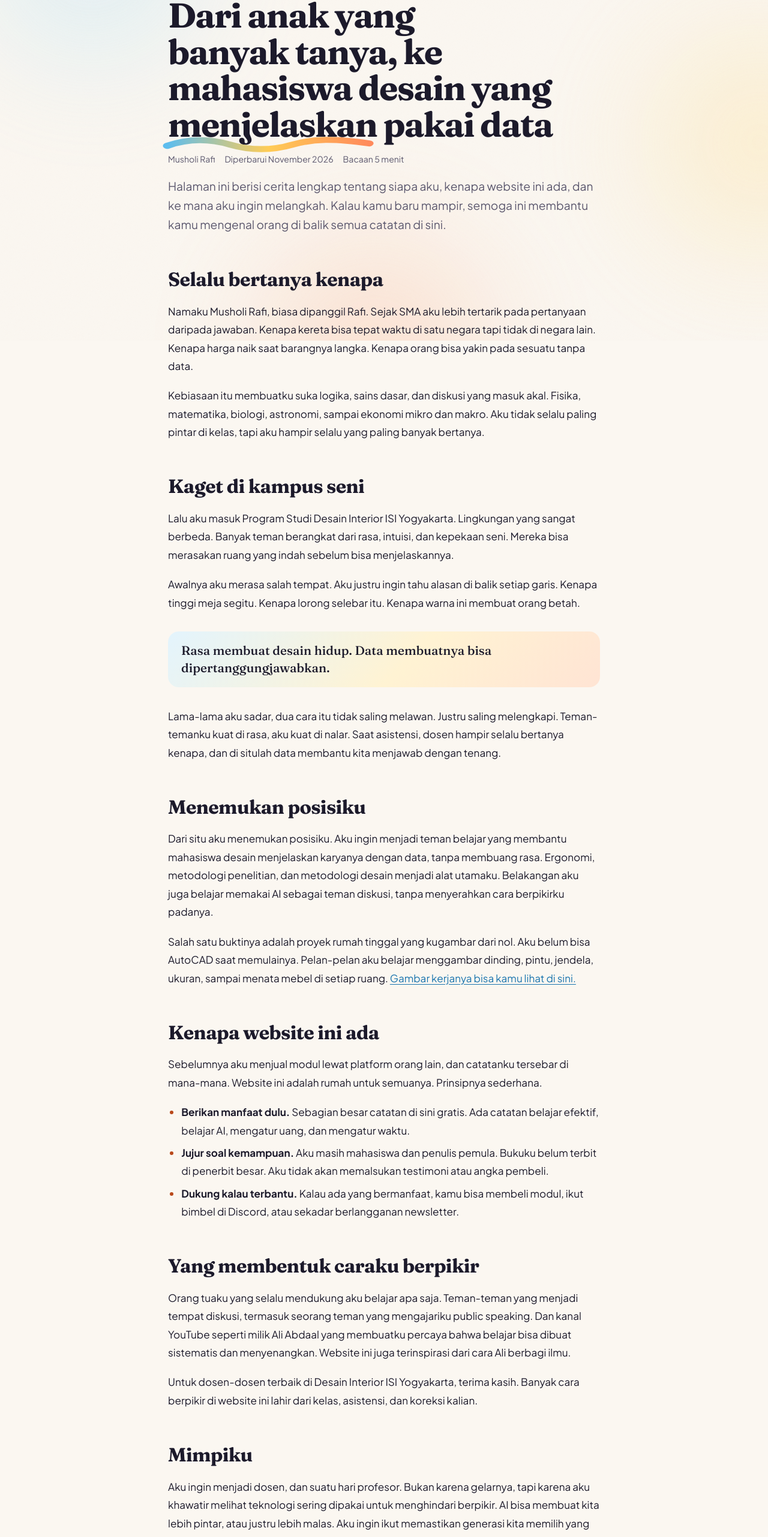
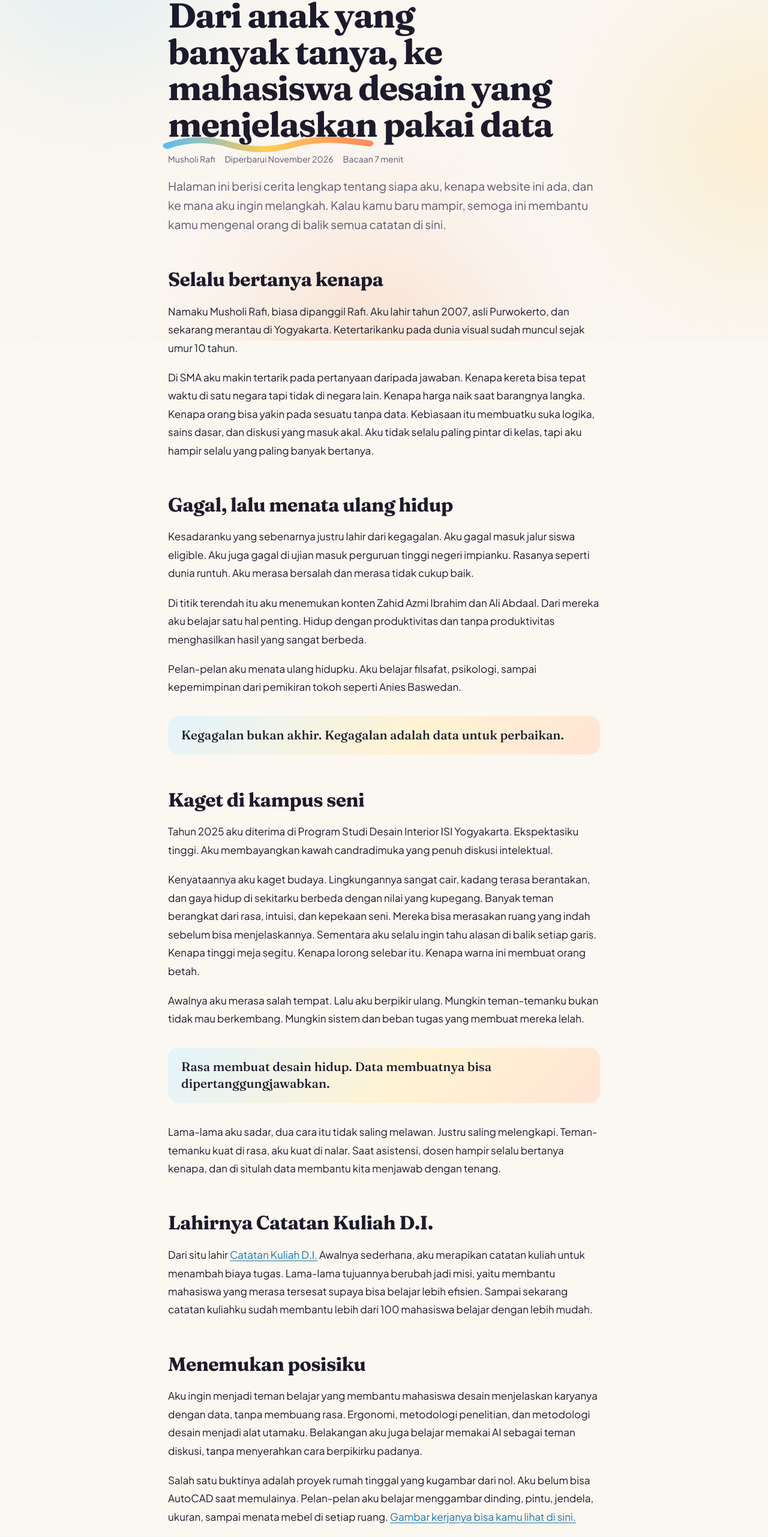
Before and after one commit to Raficrafty/musholirafi-web, a plain HTML site: page cerita.html in a window 1280 px wide. Shown: the part 232-2795 px from the top of the page at 60% size. Drawn offline with Linux system fonts and the light colour scheme; animation ran at ten frames a second; a web font is replaced by a local one.

Commit message:
Add files via upload

```diff
--- a/cerita.html
+++ b/cerita.html
@@ -4,7 +4,7 @@
 <meta charset="utf-8">
 <meta name="viewport" content="width=device-width, initial-scale=1, viewport-fit=cover">
 <title>Cerita Musholi Rafi | Dari banyak tanya ke desain berbasis data</title>
-<meta name="description" content="Cerita lengkap Musholi Rafi, mahasiswa Desain Interior ISI Yogyakarta. Dari anak yang selalu bertanya kenapa, menemukan posisi di antara rasa dan data, sampai mimpi menjadi dosen.">
+<meta name="description" content="Cerita lengkap Musholi Rafi, mahasiswa Desain Interior ISI Yogyakarta asal Purwokerto. Dari gagal masuk PTN impian, kaget budaya di kampus seni, mendirikan Catatan Kuliah D.I., sampai mimpi menjadi dosen.">
 <meta name="author" content="Musholi Rafi">
 <link rel="canonical" href="https://musholirafi.netlify.app/cerita.html">
 <meta name="theme-color" content="#FBF7F1" media="(prefers-color-scheme: light)">
@@ -16,7 +16,7 @@
 <meta property="og:locale" content="id_ID">
 <meta property="og:site_name" content="Musholi Rafi">
 <meta property="og:title" content="Cerita Musholi Rafi | Dari banyak tanya ke desain berbasis data">
-<meta property="og:description" content="Dari anak yang selalu bertanya kenapa, menemukan posisi di antara rasa dan data, sampai mimpi menjadi dosen.">
+<meta property="og:description" content="Dari gagal masuk PTN impian, kaget budaya di kampus seni, mendirikan Catatan Kuliah D.I., sampai mimpi menjadi dosen.">
 <meta property="og:url" content="https://musholirafi.netlify.app/cerita.html">
 <meta property="og:image" content="https://musholirafi.netlify.app/assets/img/og-image.png">
 <meta name="twitter:card" content="summary_large_image">
@@ -89,22 +89,32 @@
     <div class="wrap article">
       <nav class="crumbs" aria-label="Lokasi halaman"><a href="./">Beranda</a><span aria-hidden="true">/</span><span>Cerita lengkap</span></nav>
       <h1 data-reveal>Dari anak yang banyak tanya, ke mahasiswa desain yang <span class="squig">menjelaskan<svg viewBox="0 0 120 12" preserveAspectRatio="none" aria-hidden="true"><path d="M2 8C14 2 26 2 38 7S62 12 74 7 98 2 118 6"/></svg></span> pakai data</h1>
-      <div class="meta"><span>Musholi Rafi</span><span>Diperbarui <span data-updated>November 2026</span></span><span>Bacaan 5 menit</span></div>
+      <div class="meta"><span>Musholi Rafi</span><span>Diperbarui <span data-updated>November 2026</span></span><span>Bacaan 7 menit</span></div>
       <p class="lead" data-reveal>Halaman ini berisi cerita lengkap tentang siapa aku, kenapa website ini ada, dan ke mana aku ingin melangkah. Kalau kamu baru mampir, semoga ini membantu kamu mengenal orang di balik semua catatan di sini.</p>
 
       <div class="prose">
         <h2 data-reveal>Selalu bertanya kenapa</h2>
-        <p>Namaku Musholi Rafi, biasa dipanggil Rafi. Sejak SMA aku lebih tertarik pada pertanyaan daripada jawaban. Kenapa kereta bisa tepat waktu di satu negara tapi tidak di negara lain. Kenapa harga naik saat barangnya langka. Kenapa orang bisa yakin pada sesuatu tanpa data.</p>
-        <p>Kebiasaan itu membuatku suka logika, sains dasar, dan diskusi yang masuk akal. Fisika, matematika, biologi, astronomi, sampai ekonomi mikro dan makro. Aku tidak selalu paling pintar di kelas, tapi aku hampir selalu yang paling banyak bertanya.</p>
+        <p>Namaku Musholi Rafi, biasa dipanggil Rafi. Aku lahir tahun 2007, asli Purwokerto, dan sekarang merantau di Yogyakarta. Ketertarikanku pada dunia visual sudah muncul sejak umur 10 tahun.</p>
+        <p>Di SMA aku makin tertarik pada pertanyaan daripada jawaban. Kenapa kereta bisa tepat waktu di satu negara tapi tidak di negara lain. Kenapa harga naik saat barangnya langka. Kenapa orang bisa yakin pada sesuatu tanpa data. Kebiasaan itu membuatku suka logika, sains dasar, dan diskusi yang masuk akal. Aku tidak selalu paling pintar di kelas, tapi aku hampir selalu yang paling banyak bertanya.</p>
+
+        <h2 data-reveal>Gagal, lalu menata ulang hidup</h2>
+        <p>Kesadaranku yang sebenarnya justru lahir dari kegagalan. Aku gagal masuk jalur siswa eligible. Aku juga gagal di ujian masuk perguruan tinggi negeri impianku. Rasanya seperti dunia runtuh. Aku merasa bersalah dan merasa tidak cukup baik.</p>
+        <p>Di titik terendah itu aku menemukan konten Zahid Azmi Ibrahim dan Ali Abdaal. Dari mereka aku belajar satu hal penting. Hidup dengan produktivitas dan tanpa produktivitas menghasilkan hasil yang sangat berbeda.</p>
+        <p>Pelan-pelan aku menata ulang hidupku. Aku belajar filsafat, psikologi, sampai kepemimpinan dari pemikiran tokoh seperti Anies Baswedan.</p>
+        <blockquote>Kegagalan bukan akhir. Kegagalan adalah data untuk perbaikan.</blockquote>
 
         <h2 data-reveal>Kaget di kampus seni</h2>
-        <p>Lalu aku masuk Program Studi Desain Interior ISI Yogyakarta. Lingkungan yang sangat berbeda. Banyak teman berangkat dari rasa, intuisi, dan kepekaan seni. Mereka bisa merasakan ruang yang indah sebelum bisa menjelaskannya.</p>
-        <p>Awalnya aku merasa salah tempat. Aku justru ingin tahu alasan di balik setiap garis. Kenapa tinggi meja segitu. Kenapa lorong selebar itu. Kenapa warna ini membuat orang betah.</p>
+        <p>Tahun 2025 aku diterima di Program Studi Desain Interior ISI Yogyakarta. Ekspektasiku tinggi. Aku membayangkan kawah candradimuka yang penuh diskusi intelektual.</p>
+        <p>Kenyataannya aku kaget budaya. Lingkungannya sangat cair, kadang terasa berantakan, dan gaya hidup di sekitarku berbeda dengan nilai yang kupegang. Banyak teman berangkat dari rasa, intuisi, dan kepekaan seni. Mereka bisa merasakan ruang yang indah sebelum bisa menjelaskannya. Sementara aku selalu ingin tahu alasan di balik setiap garis. Kenapa tinggi meja segitu. Kenapa lorong selebar itu. Kenapa warna ini membuat orang betah.</p>
+        <p>Awalnya aku merasa salah tempat. Lalu aku berpikir ulang. Mungkin teman-temanku bukan tidak mau berkembang. Mungkin sistem dan beban tugas yang membuat mereka lelah.</p>
         <blockquote>Rasa membuat desain hidup. Data membuatnya bisa dipertanggungjawabkan.</blockquote>
         <p>Lama-lama aku sadar, dua cara itu tidak saling melawan. Justru saling melengkapi. Teman-temanku kuat di rasa, aku kuat di nalar. Saat asistensi, dosen hampir selalu bertanya kenapa, dan di situlah data membantu kita menjawab dengan tenang.</p>
 
+        <h2 data-reveal>Lahirnya Catatan Kuliah D.I.</h2>
+        <p>Dari situ lahir <a href="./#toko">Catatan Kuliah D.I.</a> Awalnya sederhana, aku merapikan catatan kuliah untuk menambah biaya tugas. Lama-lama tujuannya berubah jadi misi, yaitu membantu mahasiswa yang merasa tersesat supaya bisa belajar lebih efisien. Sampai sekarang catatan kuliahku sudah membantu lebih dari 100 mahasiswa belajar dengan lebih mudah.</p>
+
         <h2 data-reveal>Menemukan posisiku</h2>
-        <p>Dari situ aku menemukan posisiku. Aku ingin menjadi teman belajar yang membantu mahasiswa desain menjelaskan karyanya dengan data, tanpa membuang rasa. Ergonomi, metodologi penelitian, dan metodologi desain menjadi alat utamaku. Belakangan aku juga belajar memakai AI sebagai teman diskusi, tanpa menyerahkan cara berpikirku padanya.</p>
+        <p>Aku ingin menjadi teman belajar yang membantu mahasiswa desain menjelaskan karyanya dengan data, tanpa membuang rasa. Ergonomi, metodologi penelitian, dan metodologi desain menjadi alat utamaku. Belakangan aku juga belajar memakai AI sebagai teman diskusi, tanpa menyerahkan cara berpikirku padanya.</p>
         <p>Salah satu buktinya adalah proyek rumah tinggal yang kugambar dari nol. Aku belum bisa AutoCAD saat memulainya. Pelan-pelan aku belajar menggambar dinding, pintu, jendela, ukuran, sampai menata mebel di setiap ruang. <a href="./#karya">Gambar kerjanya bisa kamu lihat di sini.</a></p>
 
         <h2 data-reveal>Kenapa website ini ada</h2>
@@ -116,12 +126,22 @@
         </ul>
 
         <h2 data-reveal>Yang membentuk caraku berpikir</h2>
-        <p>Orang tuaku yang selalu mendukung aku belajar apa saja. Teman-teman yang menjadi tempat diskusi, termasuk seorang teman yang mengajariku public speaking. Dan kanal YouTube seperti milik Ali Abdaal yang membuatku percaya bahwa belajar bisa dibuat sistematis dan menyenangkan. Website ini juga terinspirasi dari cara Ali berbagi ilmu.</p>
+        <p>Orang tuaku yang selalu mendukung aku belajar apa saja. Teman-teman yang menjadi tempat diskusi, termasuk seorang teman yang mengajariku public speaking. Dan kanal YouTube Zahid Azmi Ibrahim dan Ali Abdaal yang menemaniku di titik terendah dan membuatku percaya bahwa belajar bisa dibuat sistematis dan menyenangkan. Website ini juga terinspirasi dari cara Ali berbagi ilmu.</p>
         <p>Untuk dosen-dosen terbaik di Desain Interior ISI Yogyakarta, terima kasih. Banyak cara berpikir di website ini lahir dari kelas, asistensi, dan koreksi kalian.</p>
 
         <h2 data-reveal>Mimpiku</h2>
-        <p>Aku ingin menjadi dosen, dan suatu hari profesor. Bukan karena gelarnya, tapi karena aku khawatir melihat teknologi sering dipakai untuk menghindari berpikir. AI bisa membuat kita lebih pintar, atau justru lebih malas. Aku ingin ikut memastikan generasi kita memilih yang pertama.</p>
-        <p>Langkah kecilnya dimulai dari sekarang. Menulis, mengajar teman lewat Discord, dan terus belajar hal-hal yang membuatku penasaran. Neurosains, sustainability dan eco green design, transportasi, ekonomi, AI, sampai membuat website seperti yang sedang kamu baca ini.</p>
+        <p>Aku melihat minat baca dan daya nalar generasi kita masih perlu ditingkatkan. Aku tidak ingin menjadi desainer yang hanya bisa menggambar. Aku ingin menjadi desainer yang bisa berpikir.</p>
+        <p>Cita-cita jangka panjangku adalah menjadi pendidik, entah dosen atau guru, dan suatu hari profesor. Bukan karena gelarnya. Aku ingin mendiskusikan ide-ide besar dan melihat orang lain bertumbuh. Aku juga khawatir melihat teknologi sering dipakai untuk menghindari berpikir. AI bisa membuat kita lebih pintar, atau justru lebih malas. Aku ingin ikut memastikan generasi kita memilih yang pertama.</p>
+        <p>Langkah kecilnya dimulai dari sekarang. Menulis, mengajar teman lewat Discord, dan terus belajar hal-hal yang membuatku penasaran. Neurosains, sustainability dan eco green design, transportasi, ekonomi, AI, sampai membuat website seperti yang sedang kamu baca ini. <a href="./#newsletter">Newsletter-ku di Substack</a> adalah laboratorium digitalku. Setiap minggu aku mengirim esai pendek tentang sistem produktivitas, sejarah desain, dan refleksi sebagai mahasiswa.</p>
+
+        <h2 data-reveal>Fakta singkat</h2>
+        <ul>
+          <li><strong>Umur.</strong> Lahir tahun 2007, Gen Z.</li>
+          <li><strong>Domisili.</strong> Asli Purwokerto, sekarang merantau di Yogyakarta.</li>
+          <li><strong>Catatan kuliah.</strong> Sudah membantu lebih dari 100 mahasiswa belajar dengan lebih mudah.</li>
+          <li><strong>Bacaan.</strong> 3 sampai 5 buku nonfiksi setahun. Sekarang sedang mendalami buku tentang kepemimpinan.</li>
+          <li><strong>Sisi lain.</strong> Suka mencoba hal baru seperti lari pagi dan makan sehat. Anehnya, aku tidak terlalu suka kopi pahit.</li>
+        </ul>
 
         <div class="callout">
           <p><strong>Mau ngobrol atau belajar bareng.</strong> Mulai dari <a href="./#belajar">catatan gratis</a>, gabung <a href="./#newsletter">newsletter</a>, atau lihat <a href="./#bimbel">program bimbel di Discord</a>.</p>
```
Also changed, not shown: index.html (+7 -4 lines).
